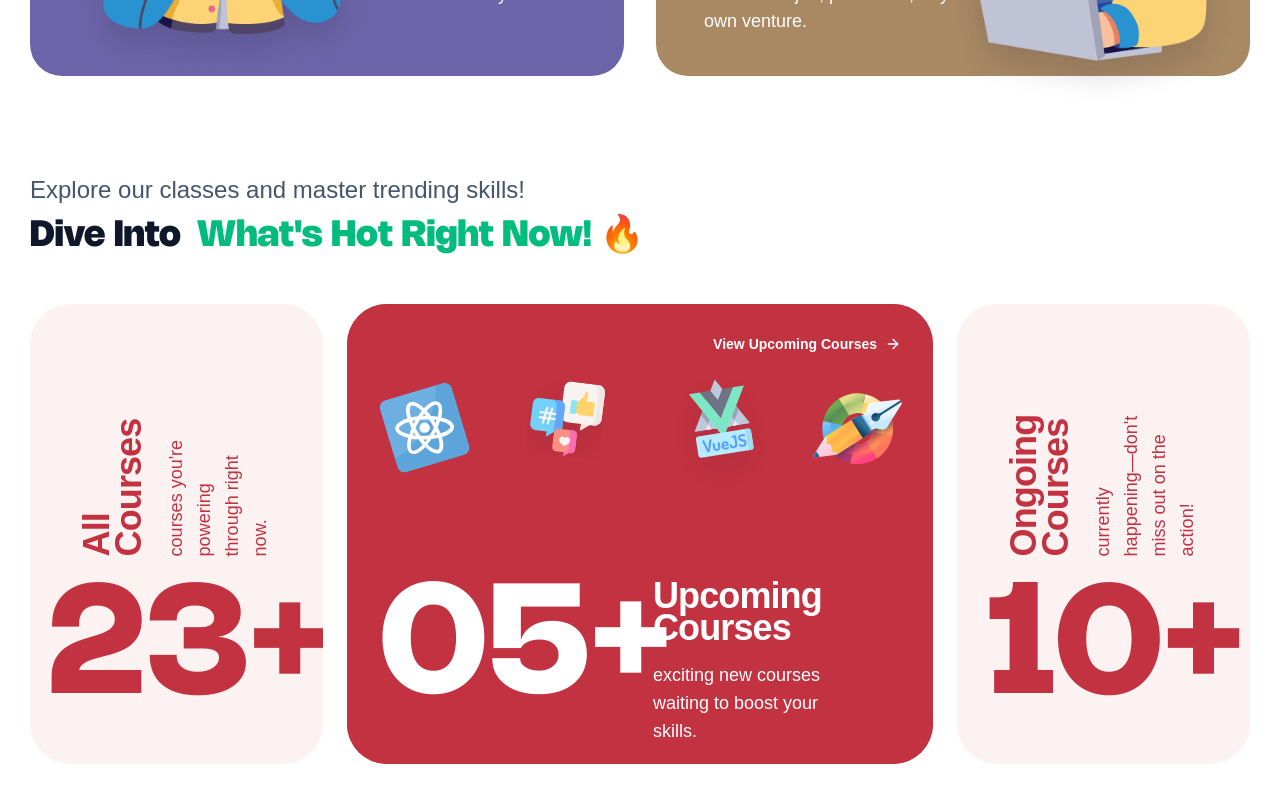
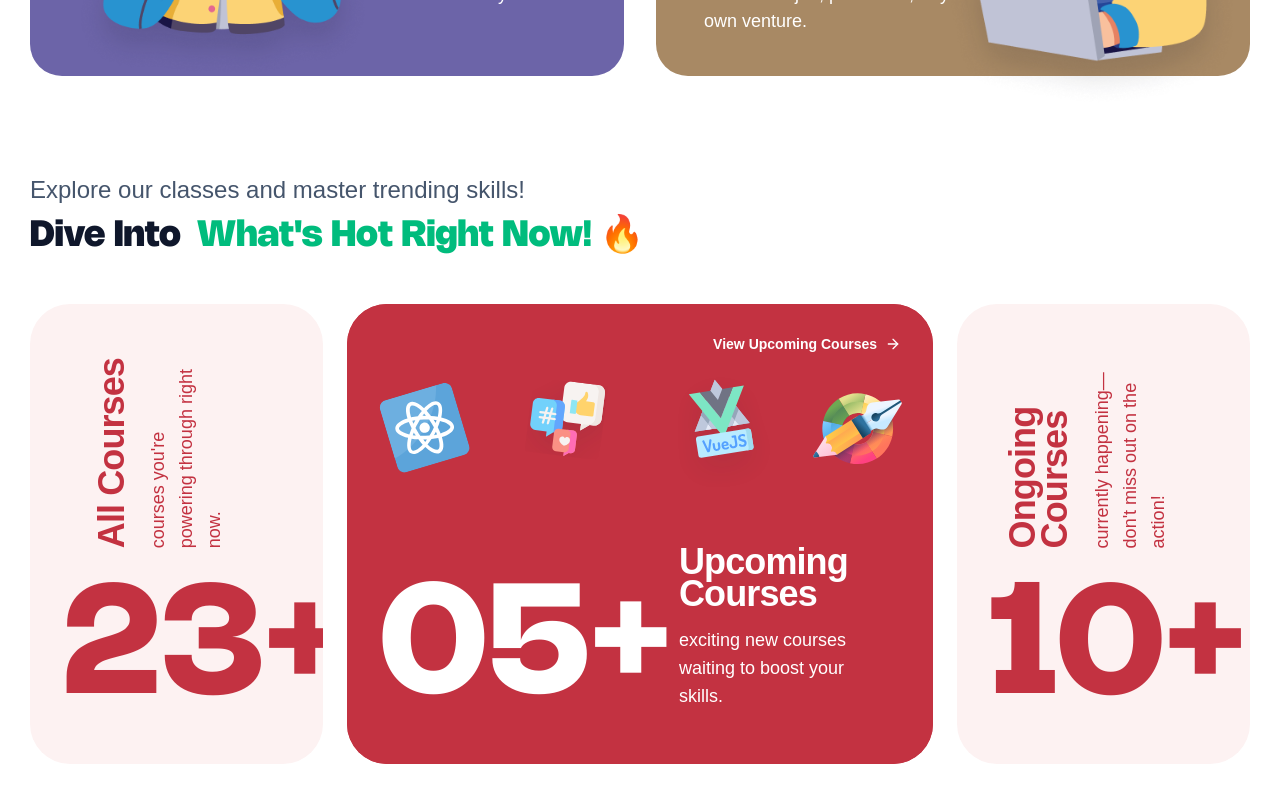
Before and after one commit to Dipushresth/frontend-trainee-test, a Next.js app: page /web in a window 1280 px wide. Shown: the part 956-1756 px from the top of the page. Built offline with nearby package versions, Linux system fonts and the light colour scheme.

Commit message:
fixed animation issue on rotate

```diff
--- a/shared/components/courses/Courses.tsx
+++ b/shared/components/courses/Courses.tsx
@@ -86,7 +86,7 @@ export default function Courses() {
               layout
               onClick={() => handleClick(i)}
               className={cn(
-                "relative mb-3 min-h-115 cursor-pointer overflow-hidden rounded-[2.5rem] transition-all duration-500",
+                "relative mb-3 min-h-115 cursor-pointer overflow-hidden rounded-[2.5rem] transition-all duration-900",
                 isActive
                   ? "flex-2 bg-secondary text-white"
                   : "flex-1 bg-secondary-light text-secondary"
@@ -116,11 +116,8 @@ export default function Courses() {
                         transition={{
                           type: "spring",
                           stiffness: 200,
-                          damping: 50,
-                          // type: "spring",
-                          // stiffness: 80,
-                          // damping: 18,
-                          delay: 0.1,
+                          damping: 40,
+                          delay: 0.3,
                         }}
                         className="flex items-center gap-8"
                       >
@@ -136,12 +133,12 @@ export default function Courses() {
                 <div
                   className={cn(
                     "relative top-40 mt-auto flex w-full items-center xl:top-auto",
-                    isActive ? "" : "justify-center"
+                    isActive ? "" : "justify-start"
                   )}
                 >
                   <motion.span
                     className={cn(
-                      "font-nohemi relative left-3 leading-none font-semibold",
+                      "font-nohemi relative leading-none font-semibold",
                       "text-[7rem] xl:text-[9.5rem]",
                       isActive
                         ? "bottom-[90] left-[-1] xl:top-8"
@@ -152,23 +149,24 @@ export default function Courses() {
                   </motion.span>
                   <motion.div
                     className={cn(
-                      "absolute flex flex-col",
-                      isActive
-                        ? "top-[-90] left-1/3 w-75 xl:top-1/3"
-                        : "top-[10%] left-2/3 xl:top-1/5 xl:left-1/2"
+                      "absolute flex flex-col max-w-70",
+
                     )}
                     initial={false}
                     animate={{
                       rotate: isActive ? 0 : -90,
-                      paddingLeft: isActive ? "100px" : "90px",
+                       y: isActive ? 10 : -70,
+                       x: isActive ? 300 : 100,
+
                     }}
                     transition={{
                       type: "spring",
-                      stiffness: 100,
+                      stiffness: 60,
                       damping: 10,
+                      delay: 0.2,
                     }}
                     style={{
-                      transformOrigin: "left center",
+                      transformOrigin: "left",
                     }}
                   >
                     <motion.h3
@@ -198,8 +196,9 @@ export default function Courses() {
                 }}
                 transition={{
                   type: "spring",
-                  stiffness: 50,
+                  stiffness: 60,
                   damping: 10,
+                  delay: 0.1,
                 }}
               ></motion.div>
             </motion.div>
```
